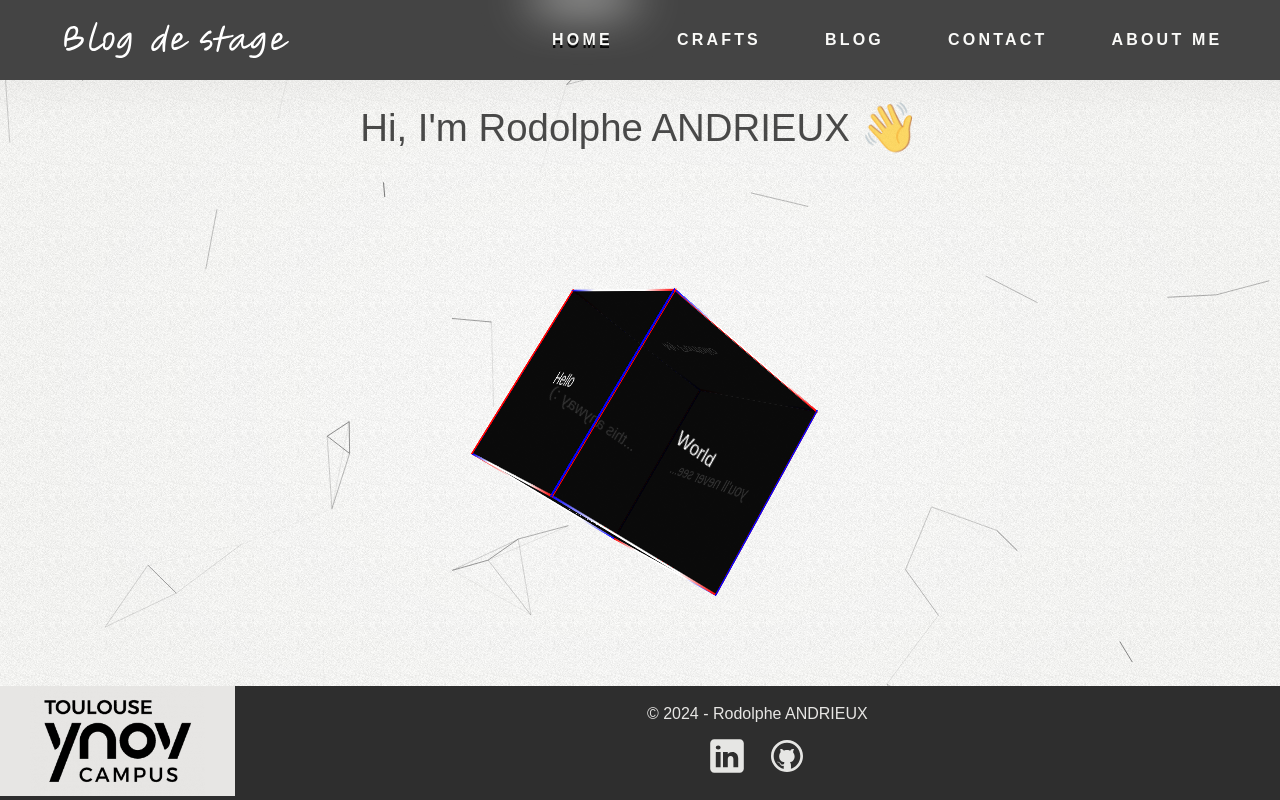
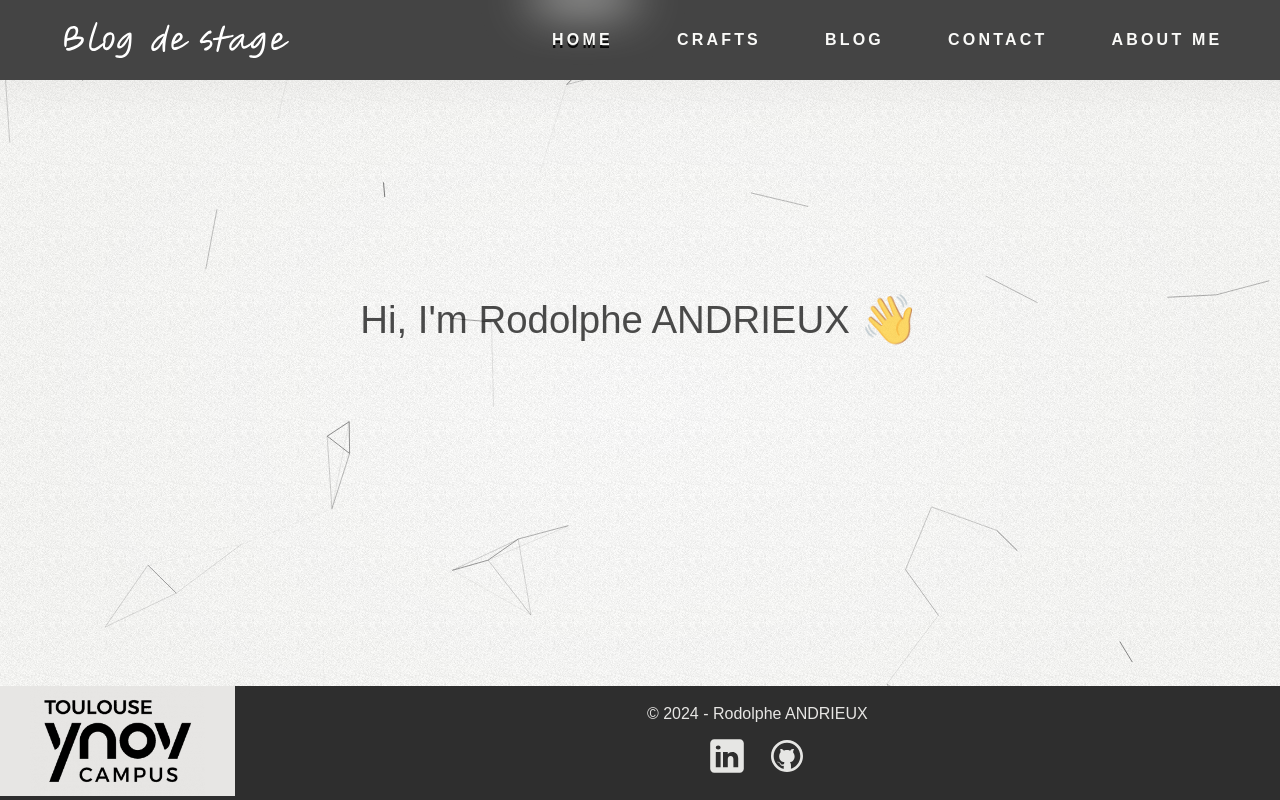
Before and after one commit to RodolpheANDRIEUX/portfolio, a SvelteKit app: page / in a window 1280 px wide. Built offline with nearby package versions, Linux system fonts and the light colour scheme.

Commit message:
added cube to crafts

```diff
--- a/src/routes/+layout.svelte
+++ b/src/routes/+layout.svelte
@@ -4,6 +4,12 @@
 	import Canvas from './canvas.svelte';
 	import './styles.css';
 	import { onNavigate } from "$app/navigation";
+	import { fade } from "svelte/transition";
+	import {quadInOut, quintOut} from "svelte/easing";
+	import { onMount } from 'svelte';
+
+	let ready = false;
+	onMount(() => ready = true);
 
 	onNavigate(() => {
 		if (!document.startViewTransition) return;
@@ -14,16 +20,18 @@
 	});
 </script>
 
-<div class="app">
+{#if ready}
+	<div class="app" transition:fade={{ delay: 200, duration: 1000, easing: quadInOut  }}>
 		<Header />
 
-	<main>
+		<main transition:fade={{ delay: 1200, duration: 1000, easing: quadInOut }}>
 			<Canvas />
 			<slot />
 		</main>
 
 		<Footer />
 	</div>
+{/if}
 
 <style>
 	.app {
--- a/src/routes/+page.svelte
+++ b/src/routes/+page.svelte
@@ -12,27 +12,17 @@
 	<span>👋</span>
 </div>
 
-<div class="cube-container">
-	<div class="cube">
-		<div class="face front">Hello</div>
-		<div class="face back">you'll never see...</div>
-		<div class="face right">World</div>
-		<div class="face left">...this anyway :)</div>
-		<div class="face top">My Portfolio</div>
-		<div class="face bottom">Welcome to</div>
-	</div>
-</div>
-
 <style>
 	.title {
 		display: flex;
+		height: 60vh;
 		justify-content: center;
+		align-items: center;
 	}
 
 	span {
 		margin-left: 10px;
 		font-size: 3rem;
-		align-self: center;
 		animation: shake 3s  ease-in-out infinite;
 	}
 
@@ -44,80 +34,10 @@
 		40% { transform: translateX(0); }
 	}
 
-	.cube-container {
-		width: 200px;
-		height: 200px;
-		perspective: 800px;
-		margin: auto auto;
-		transition: 0.8s ease-out;
-	}
-
-	.cube-container:hover {
-		transform: scale(2);
-	}
-
-	.cube {
-		position: relative;
-		width: 100%;
-		height: 100%;
-		transform-style: preserve-3d;
-		animation: rotate 8s infinite linear;
-	}
-
-	.face {
-		--french: linear-gradient(
-				to right,
-				#0000ff,
-				#ffffff,
-				#ffffff,
-				#ffffff,
-				#ff0000
-		)
-		1;
-		position: absolute;
-		width: 200px;
-		height: 200px;
-		color: white;
-		font-size: 18px;
-		text-align: center;
-		line-height: 200px;
-		background: #000000cc;
-		border: 2px solid;
-		border-image: var(--french);
-	}
-
-	.front {
-		transform: translateZ(100px);
-	}
-
-	.back {
-		transform: rotateY(180deg) translateZ(100px);
-	}
-
-	.right {
-		transform: rotateY(90deg) translateZ(100px);
-	}
-
-	.left {
-		transform: rotateY(-90deg) translateZ(100px);
-	}
-
-	.top {
-		transform: rotateX(90deg) translateZ(100px);
-	}
-
-	.bottom {
-		transform: rotateX(-90deg) translateZ(100px);
-	}
-
-	@keyframes rotate {
-		0% {
-			transform: rotateX(0) rotateY(0) rotateZ(0);
+	@media ( max-width : 500px) {
+		.title h1{
+			font-size: 1.5rem;
 		}
 
-		100% {
-			transform: rotateX(360deg) rotateY(360deg) rotateZ(360deg);
-		}
 	}
-
 </style>
--- a/src/routes/crafts/+page.svelte
+++ b/src/routes/crafts/+page.svelte
@@ -1,8 +1,10 @@
 <script>
     import noise from '$lib/images/crafts/noise.webp';
+    import cube from '$lib/images/crafts/cube.png';
 
     let crafts = [
-        { name: 'Noise CSS filter', url: '/crafts/noise', img: noise }
+        { name: 'Noise CSS filter', url: '/crafts/noise', img: noise },
+        { name: '3D cube', url: '/crafts/cube', img: cube }
     ]
 </script>
 
```
Also changed, not shown: src/routes/crafts/cube/+page.svelte (added, +87 -0 lines), src/lib/images/crafts/cube.png (added). Lines whose indentation alone changed are shown as unchanged.
